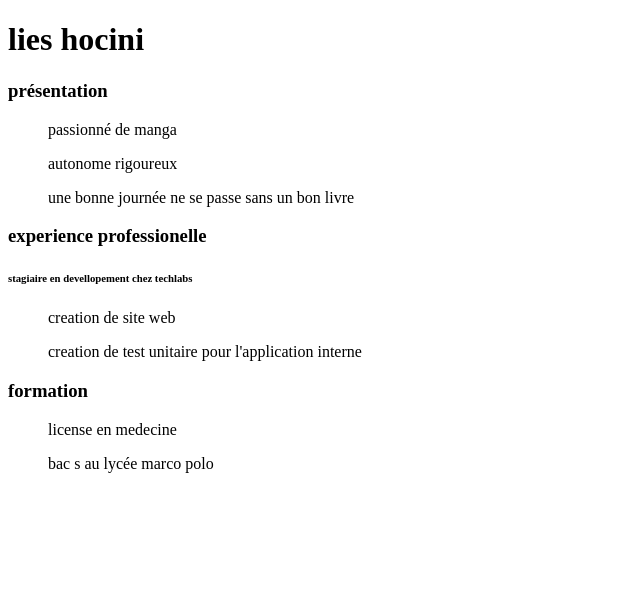
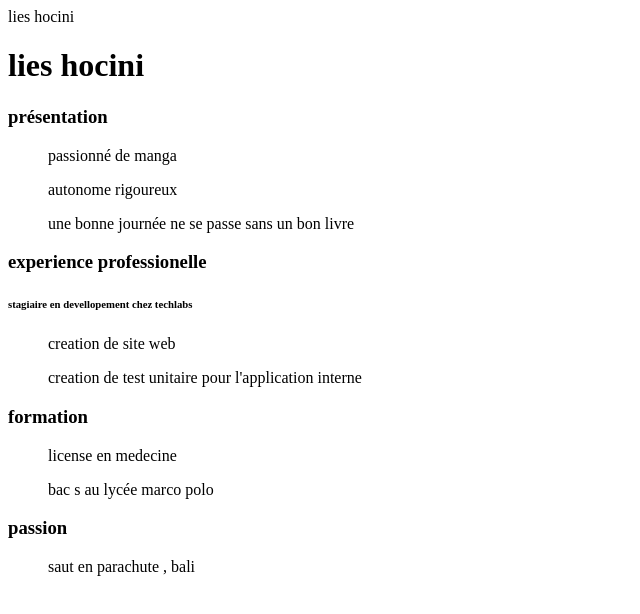
Before and after one commit to Lies20/MyCv, a plain HTML site: page index.html in a window 1280 px wide. Shown: the whole page, without its empty margins (0-640 px from the left). Drawn offline with Linux system fonts and the light colour scheme.

Commit message:
create first file

```diff
--- a/index.html
+++ b/index.html
@@ -7,6 +7,7 @@
 
     </head>
     <body>
+        <header>lies hocini</header>
         <h1>lies hocini</h1>
 
     <section class= présentation ></section>
@@ -25,13 +26,12 @@
 
         <h3> formation</h3>
         <ul>license en medecine </ul>
-        <ul>bac s au lycée marco polo   </ul>
+        <ul>bac s au lycée marco polo  </ul>
 
+    <section id="passion"></section>
 
-
-
-
-
+        <H3>passion</H3>
+        <ul>saut en parachute , bali </ul>
 
 
 
```
